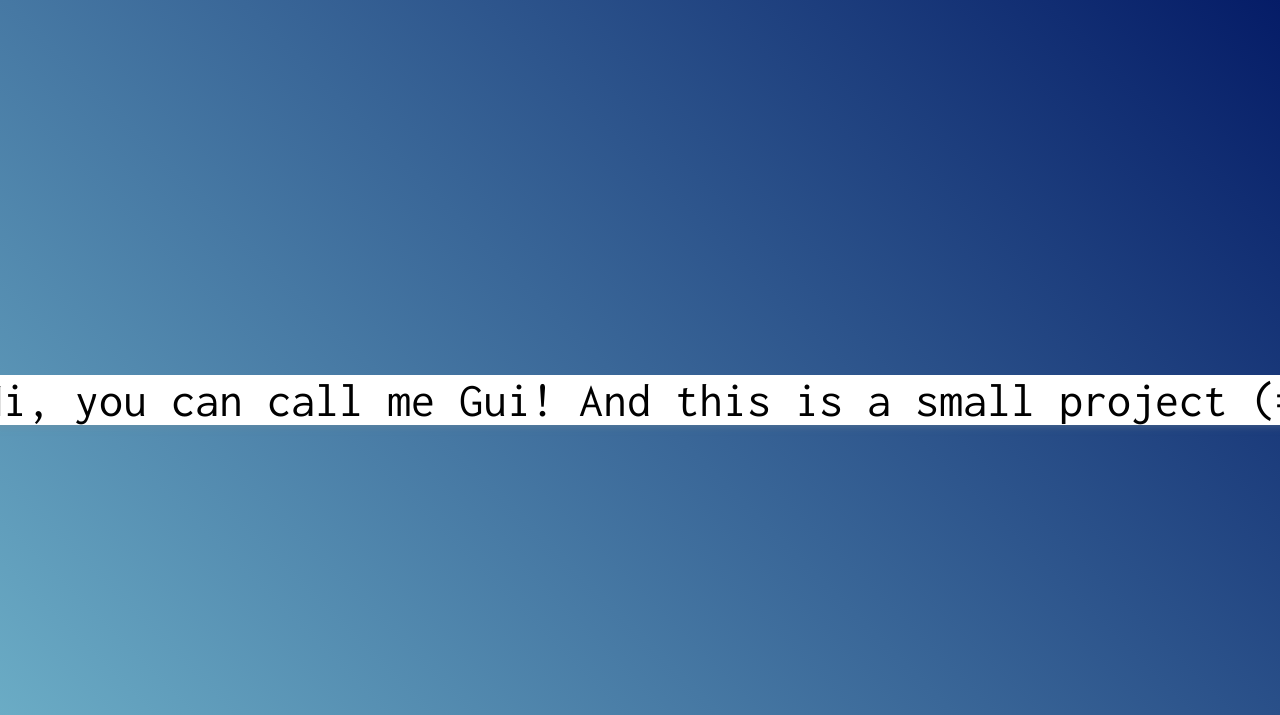
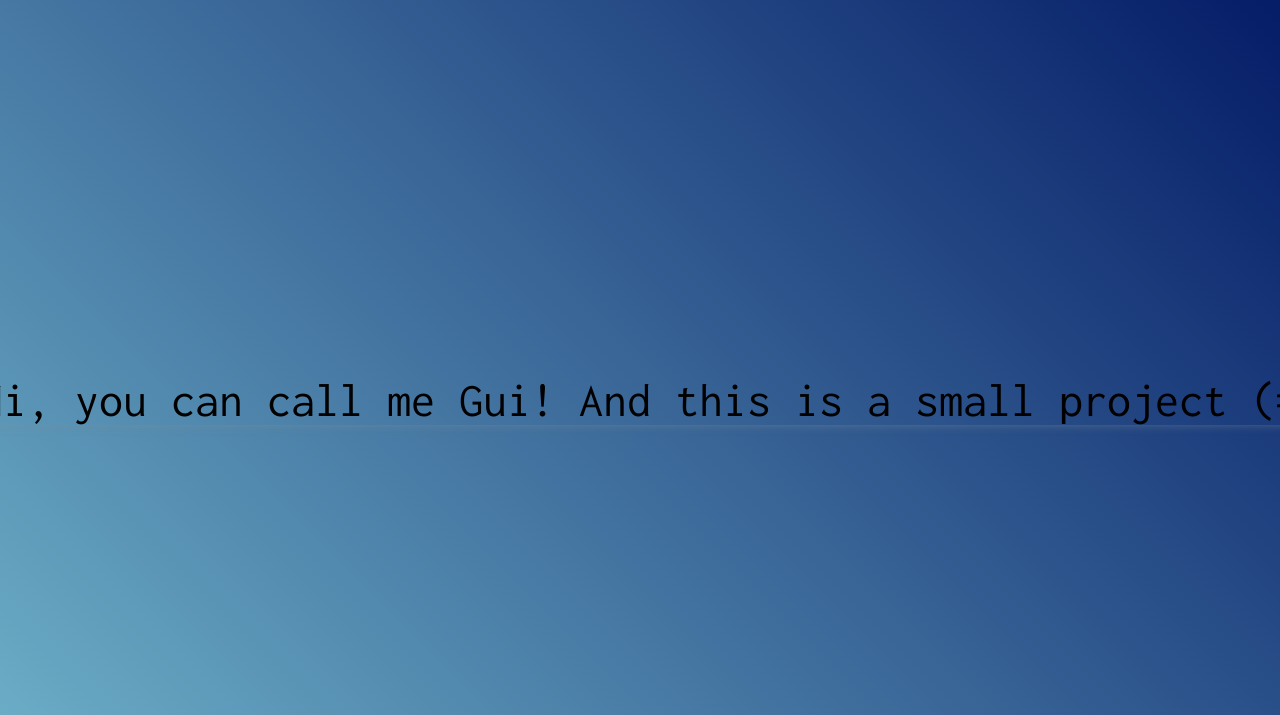
Before and after one commit to FireguiQueen/CSS-Typing-effect, a plain HTML site: page index.html in a window 1280 px wide. Shown: the top 715 px of the page. Drawn offline with Linux system fonts and the light colour scheme.

Commit message:
Update style.css

```diff
--- a/style.css
+++ b/style.css
@@ -32,8 +32,6 @@ body{
     border-right: 2px solid rgba(233, 233, 233, 0.738);
     white-space: nowrap;
     overflow: hidden;
-    background-color: hsl(45, 3%, 100%)
-
 }
 
 
```
